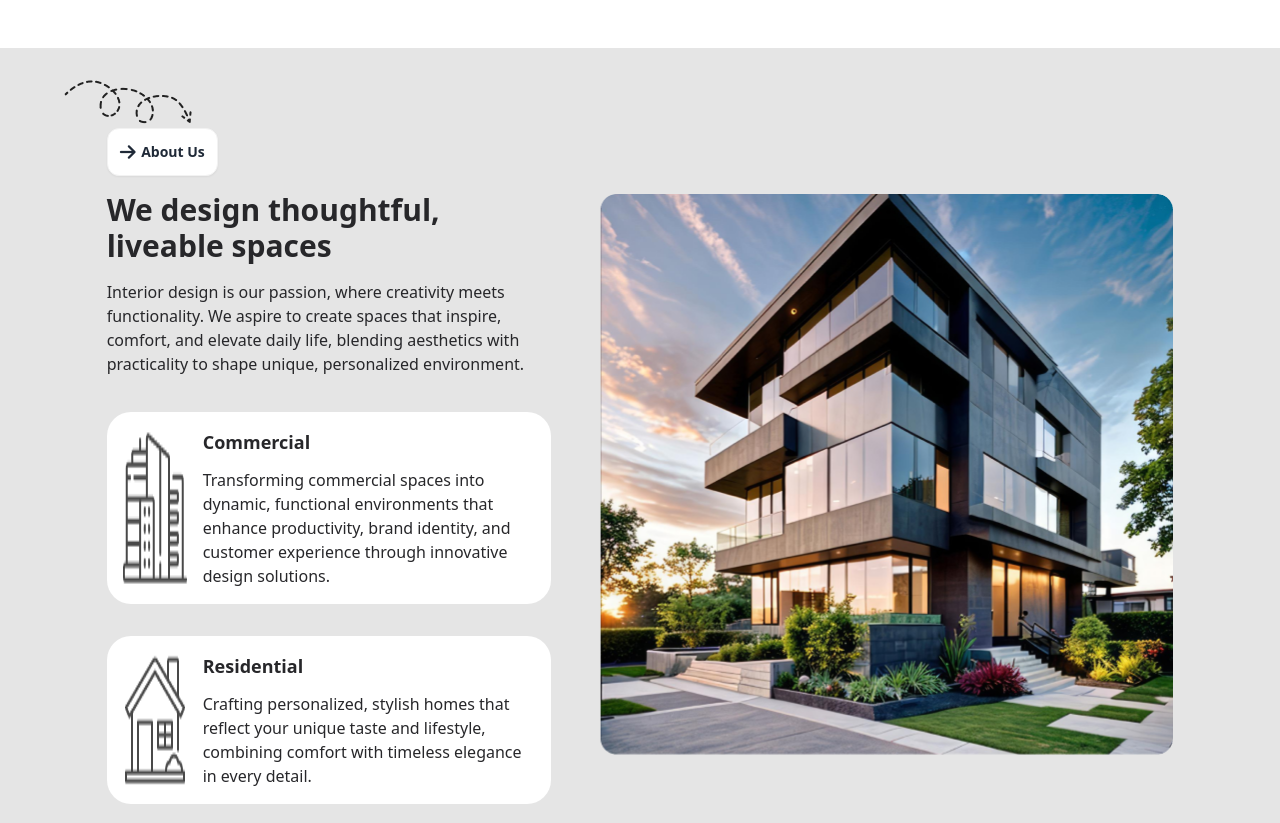
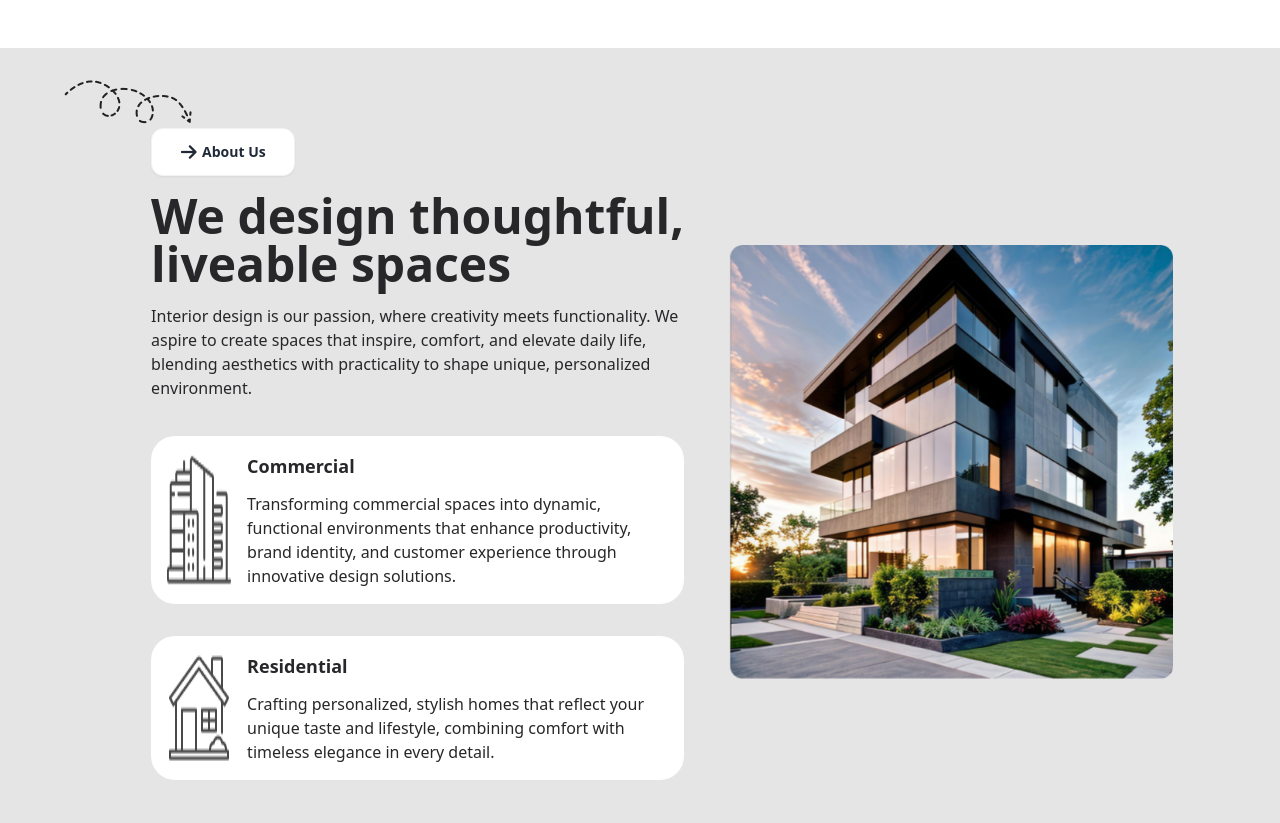
Before and after one commit to bornilshopno/Rinterio-Home-Interior-Decorator, a plain HTML site: page index.html in a window 1280 px wide. Shown: the part 880-1703 px from the top of the page. Drawn offline with nearby package versions, Linux system fonts and the light colour scheme.

Commit message:
correcting for layout problem

```diff
--- a/index.html
+++ b/index.html
@@ -100,20 +100,19 @@
 
     <!--About Us Section-->
     <section class="bg-neutral-200 relative">
-        <div
-            class="flex flex-col lg:flex-row py-10 md:py-20 w-11/12 sm:w-10/12 mx-auto lg:justify-between items-center">
-            <div class="lg:w-5/12 space-y-4">
-                <button class="btn bg-white rounded-xl px-3 leading-2 text-center lg:text-left">
+        <div class="flex flex-col lg:flex-row py-10 md:py-20 w-11/12 sm:w-10/12 mx-auto lg:justify-between items-center">
+            <div class="lg:w-6/12 space-y-4 mx-auto flex flex-col justify-center  items-center lg:items-start">
+                <button class="btn bg-white rounded-xl px-3 py-2 leading-2 text-center lg:text-left w-36">
                     <i class="fa-solid fa-arrow-up text-center text-lg rotate-90 my-0 py-.5"></i>
                     <p class="py-0.5">About Us</p>
                 </button>
-                <h1 class="text-3xl md:5xl font-extrabold mx-auto ">We design thoughtful, liveable spaces</h1>
+                <h1 class="text-3xl md:text-5xl font-extrabold mx-auto ">We design thoughtful, liveable spaces</h1>
                 <p class="pb-5">Interior design is our passion, where creativity meets functionality. We aspire to
                     create spaces that inspire, comfort, and elevate daily life, blending aesthetics with practicality
                     to shape unique, personalized environment.</p>
-                <div class="md:flex lg:flex-col gap-4">
+                <div class="md:flex lg:flex-col gap-4"> <!---->
                     <div class="flex gap-4 bg-white p-4 rounded-3xl mb-4 ">
-                        <img src="./assets/commercial.png" alt="">
+                        <img class="w-3/12" src="./assets/commercial.png" alt="">
                         <div>
                             <h3 class="pb-3 text-lg font-semibold">Commercial</h3>
                             <p>Transforming commercial spaces into dynamic, functional environments that enhance
@@ -122,7 +121,7 @@
                         </div>
                     </div>
                     <div class="flex gap-4 bg-white p-4 rounded-3xl mb-4">
-                        <img class="" src="./assets/residential.png" alt="">
+                        <img class="w-3/12" src="./assets/residential.png" alt="">
                         <div>
                             <h3 class="pb-3 text-lg font-semibold">Residential</h3>
                             <p>Crafting personalized, stylish homes that reflect your unique taste and lifestyle,
@@ -131,8 +130,8 @@
                     </div>
                 </div>
             </div>
-            <div class="">
-                <img class="rounded-lg w-full  object-cover" src="./assets/Rectangle.png" alt="">
+            <div class="lg:w-5/12">
+                <img class="rounded-lg w-full h-full  object-fill" src="./assets/Rectangle.png" alt="">
             </div>
         </div>
         <div class="absolute top-8 left-16 hidden lg:block">
@@ -421,13 +420,13 @@
                 promise to elevate your home’s aesthetic and functionality. Contact us today to start your design
                 journey!</p>
             <form action="" class="w-11/12 md:10/12 mx-auto space-y-4">
-                <div class="flex justify-between items-center flex-col md:flex-row space-y-4 md:w-10/12 mx-auto">
+                <div class="flex justify-between items-center flex-col md:flex-row space-y-4 md:space-y-0 md:w-10/12 mx-auto">
                     <input type="text" placeholder="First Name*"
                         class="input input-bordered w-full md:w-[48%] rounded-full" />
                     <input type="text" placeholder="Last Name*"
                         class="input input-bordered w-full md:w-[48%] rounded-full" />
                 </div>
-                <div class="flex justify-between items-center flex-col md:flex-row space-y-4 md:w-10/12 mx-auto">
+                <div class="flex justify-between items-center flex-col md:flex-row space-y-4 md:space-y-0 md:w-10/12 mx-auto">
                     <input type="text" placeholder="Phone Number*"
                         class="input input-bordered w-full md:w-[48%] rounded-full " />
                     <input type="text" placeholder="Email*"
```
